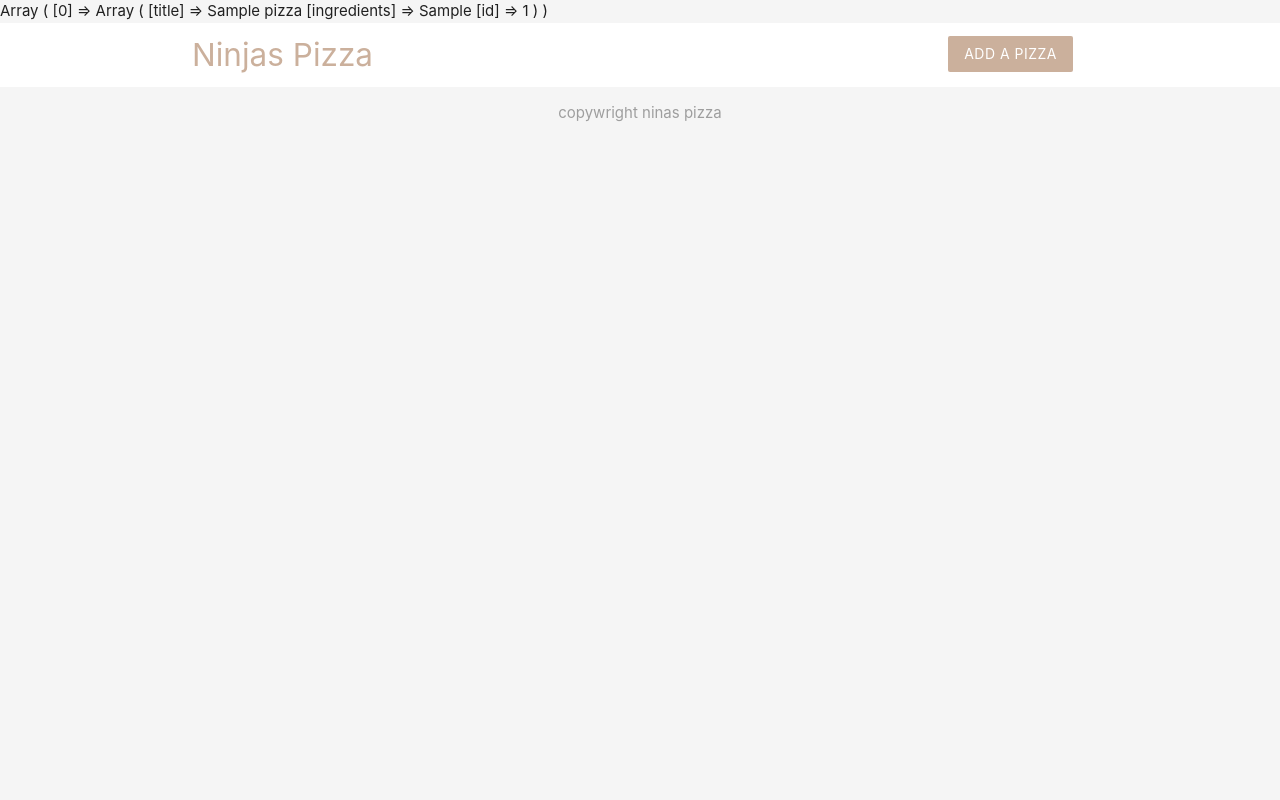
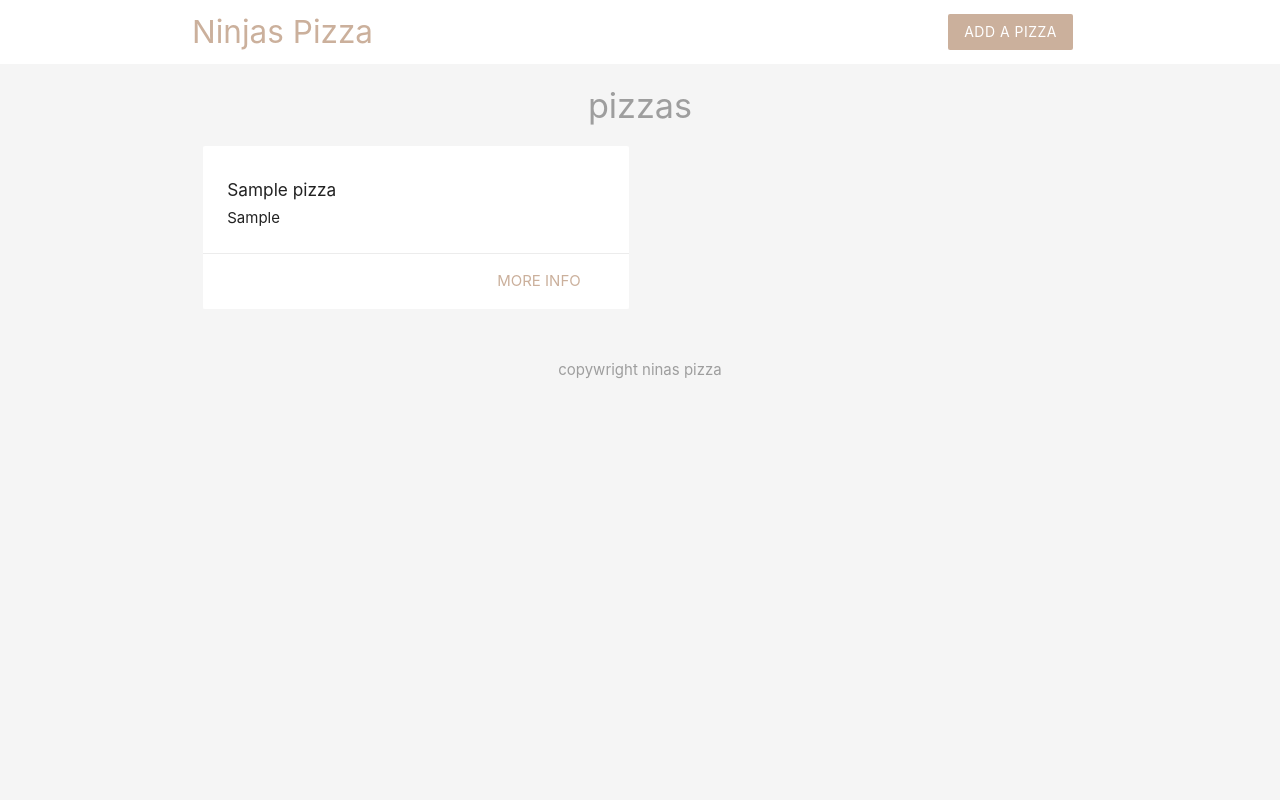
Before and after one commit to josephredmond5/php-pizza, a PHP site: page / in a window 1280 px wide. Run offline with PHP 8.4, Linux system fonts and the light colour scheme; tables that the repository leaves empty or names only in its code hold one stand-in row (values such as "Sample post").

Commit message:
added content to card content

```diff
--- a/index.php
+++ b/index.php
@@ -9,7 +9,7 @@ if(!$conn){
 }
 
 // write query for all pizzas
-$sql = 'SELECT title, ingredients, id FROM pizza';
+$sql = 'SELECT title, ingredients, id FROM pizza ORDER BY created_at';
 
 // make query and get result
 $result = mysqli_query($conn, $sql);
@@ -23,7 +23,7 @@ mysqli_free_result($result); // this is freeing the resulting from memory
 // close connection to the database
 mysqli_close($conn);
 
-print_r($pizza);
+// print_r($pizza);
 
 
 
@@ -36,6 +36,30 @@ print_r($pizza);
 
 <?php include('templates/header.php'); ?>
 
+<h4 class="center grey-text">pizzas</h4>
+
+<div class="container">
+    <div class="row">
+
+    <?php foreach($pizza as $pizzas){ ?>
+
+    <div class="col s6 md3">
+        <div class="card z-depth-0">
+            <div class="card-content">
+                <h6><?php echo htmlspecialchars($pizzas['title']); ?></h6>
+                <div><?php echo htmlspecialchars($pizzas['ingredients']); ?></div>
+            </div>
+            <div class="card-action right-align">
+                <a href="#" class="brand-text">more info</a>
+            </div>
+        </div>
+    </div>
+
+        <?php }?>
+
+    </div>
+</div>
+
 <?php include('templates/footer.php'); ?>
 
 
```
